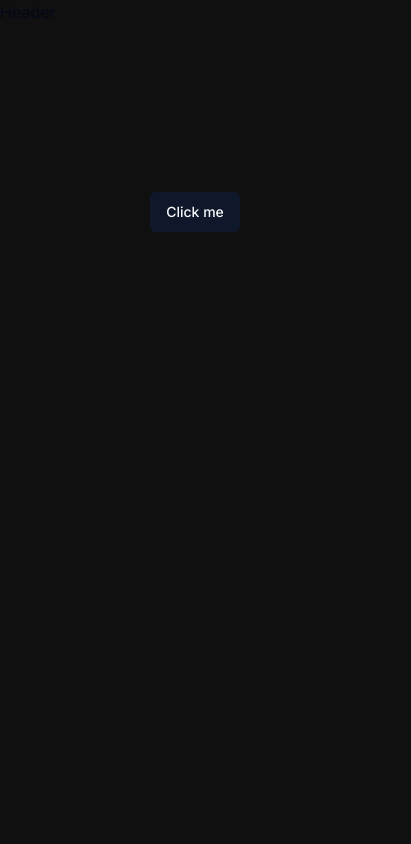
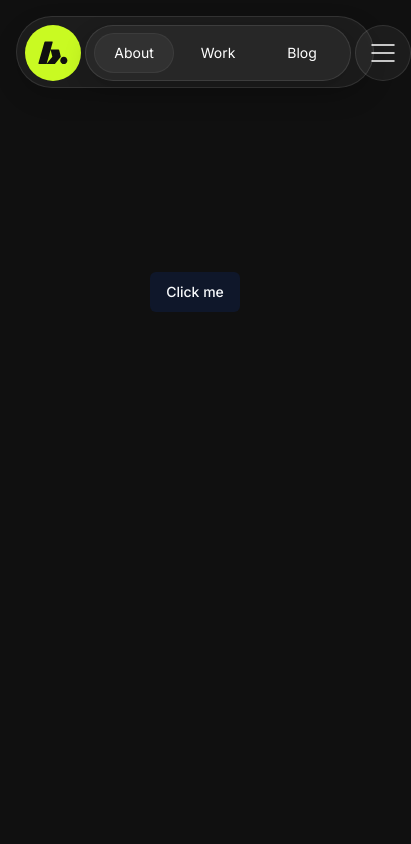
Before and after one commit to BenMukebo/ben-portfolior, a Next.js app: page / in a window 390 px wide. Shown: the top 844 px of the page, 411 px wide, since content can reach past the window. Built offline with nearby package versions, Linux system fonts and the light colour scheme.

Commit message:
Build the entire header component mobile, tablet and desktop

```diff
--- a/src/components/layout/header/Header.tsx
+++ b/src/components/layout/header/Header.tsx
@@ -1,7 +1,198 @@
-import React from 'react'
+'use client';
+import { useState } from 'react';
+import Image from 'next/image';
+import Link from 'next/link';
+
+import { useTheme } from "next-themes"
+
+import { BurgerMenuIcon, ClosedIcon, MoonIcon, SunIcon } from '@/components/shared/icons';
+import { Button } from '@/components/ui/button';
+import { ArrowTopRightIcon } from '@radix-ui/react-icons';
+// import { MoonIcon, SunIcon } from 'lucide-react';
+import { cn } from '@/lib/utils';
+import { menuItems, socialItems } from './constants';
+import { Themes } from '@/enums/shared.enum';
 
 export const Header = () => {
+  const { theme, setTheme } = useTheme()
+  const isDarkMode: boolean = theme === Themes.Dark;
+  const [isOpen, setIsOpen] = useState(false);
+
+  const handleToggle = () => {
+    setIsOpen(!isOpen);
+  };
+
+  // const handleDarkMode = () => {
+  //   setIsDarkMode(!isDarkMode);
+  // }
+
   return (
-    <div>Header</div>
-  )
+    <header className="w-full sticky top-0 z-3 p-4 md:px-8 max-w-[1182px] mx-auto">
+      <div className={cn("w-full h-72 xl:h-76 p-2 bg-white-fade-5 border__fade__10 rounded-[256px] shadow-border-15", {
+        // 'bg-white-fade-5': !isOpen,
+        'h-auto xl:h-auto bg-secondary rounded-[32px]': isOpen,
+      })}>
+
+        <div className="h-14 flex__between gap-x-1">
+          <div className="flex items-center gap-3 flex-1">
+            <Link href="/" className="w-14 h-14">
+              <Image src="/images/logo.svg" alt="Ben Mukebologo" width={56} height={56} />
+            </Link>
+            <h2 className="hidden md:block text-white-foreground text-32 font-medium">
+              Ben <span className="text-white-light">Mukebo</span>
+            </h2>
+          </div>
+
+          <nav className="h-14 flex items-center justify-between">
+            <div className="h-full flex items-center gap-x-2">
+              {/* {!isOpen && ( */}
+              <ul className={cn("h-full flex items-center text-center p-2 gap-1 bg-white-fade-5 border__fade__10 rounded-[256px] shadow-border-15 xl:flex", {
+                'hidden': isOpen,
+              })}>
+                <li className="w-20 h-10 text-sm bg-white-fade-5 border__fade__5 rounded-[256px]">
+                  <Link href="/" className="w-full h-full flex__center text-white-foreground">About</Link>
+                </li>
+                <li className="w-20 h-10 text-sm rounded-[256px]">
+                  <Link href="/about" className="w-full h-full flex__center text-white-foreground">Work</Link>
+                </li>
+                <li className="w-20 h-10 text-sm rounded-[256px]">
+                  <Link href="/contact" className="w-full h-full flex__center text-white-foreground">Blog</Link>
+                </li>
+              </ul>
+              {/* )} */}
+
+              <div className="hidden xl:flex ml-10">
+                {isDarkMode ? (
+                  <div className="w-10 h-10 flex__center border__fade__10 rounded-full">
+                    <SunIcon onClick={() => setTheme(Themes.Light)} className='text-white-light w-6 h-6' />
+                  </div>
+                ) : (
+                  <div className="w-10 h-10 flex__center border__fade__10 rounded-full">
+                    <MoonIcon onClick={() => setTheme(Themes.Dark)} className="text-white-light w-6 h-6" />
+                  </div>
+                )}
+
+                <Button variant="ghost" className="text-white-foreground">
+                  Download CV
+                  <ArrowTopRightIcon className="h-18 w-18" />
+                </Button>
+                <Button variant="ghost" className="text-white-foreground">
+                  Contact Me
+                  <ArrowTopRightIcon className="h-18 w-18" />
+                </Button>
+              </div>
+            </div>
+          </nav>
+
+          {/* Mobile Humburger */}
+
+          <div className="xl:hidden">
+            <div className="w-14 h-14 flex__center bg-white-fade-5 border__fade__10 rounded-full">
+              {isOpen ? (
+                <ClosedIcon
+                  onClick={handleToggle}
+                  className='text-white-foreground'
+                />
+              ) : (
+                <BurgerMenuIcon
+                  onClick={handleToggle}
+                  className='text-white-foreground'
+                />
+              )}
+            </div>
+          </div>
+        </div>
+
+        {/* Mobile Menu Panel */}
+
+        <div className={cn("py-6 px-16 xl:hidden", {
+          'hidden': !isOpen,
+        })}>
+          <div className="flex justify-between gap-4">
+            <ul className="flex__column gap-2">
+              <h6 className="text-sm leading-6 font-normal text-white-light mb-1">
+                Menu
+              </h6>
+              {menuItems.map((item, index) => (
+                <li key={index} className="text-24 leading-6">
+                  <Link
+                    href={item.link}
+                    className="text-white-foreground"
+                  >
+                    {item.label}
+                  </Link>
+                </li>
+              ))}
+            </ul>
+
+            <ul className="flex__column gap-2">
+              <h6 className="text-sm leading-6 font-normal text-white-light mb-1">
+                Get in touch
+              </h6>
+
+              {socialItems.map((item, index) => (
+                <li key={index} className="text-18 font-normal">
+                  <Link
+                    href={item.link}
+                    className="text-white-foreground"
+                  >
+                    {item.label}
+                  </Link>
+                </li>
+              ))}
+            </ul>
+
+            <ul className="flex__column gap-4">
+              <h6 className="text-sm leading-6 font-normal text-white-light mb-1">
+                Get in touch
+              </h6>
+              <li className="text-18 font-normal text-white-foreground">
+                <p className="">l.benkasmukebo7@gmail.com</p>
+              </li>
+              <li className="text-18 font-normal text-white-foreground">
+                <p className="">+243 973 000 000</p>
+              </li>
+              <li className="">
+                <Button
+                  variant="ghost"
+                  className="text-xl font-medium text-brand-foreground"
+                >
+                  Download CV
+                </Button>
+              </li>
+            </ul>
+          </div>
+
+          <div className="w-full h-[1px] px-16 my-4 bg-white-fade-10" />
+
+          <div className="h-14 w-[180px] flex items-center p-2 gap-1 bg-white-fade-5 border__fade__10 rounded-[256px] shadow-border-15">
+            <Button
+              // variant={isDarkMode ? 'ghost' : 'primary'}
+              variant="ghost"
+              // onClick={handleDarkMode}
+              onClick={() => setTheme(Themes.Dark)}
+              className={cn("w-20 h-10 text-sm text-white-foreground rounded-[256px]",
+                {
+                  'bg-white-fade-5 border__fade__5': isDarkMode,
+                  // 'bg-white-light': !isDarkMode,
+                })}
+            >
+              Dark
+            </Button>
+            <Button
+              variant="ghost"
+              onClick={() => setTheme(Themes.Light)}
+              className={cn("w-20 h-full text-sm text-white-foreground rounded-[256px]",
+                {
+                  'bg-white-fade-5 border__fade__5': !isDarkMode,
+                })}
+            >
+              Light
+            </Button>
+
+          </div>
+        </div>
+      </div >
+    </header >
+  );
 }
```
